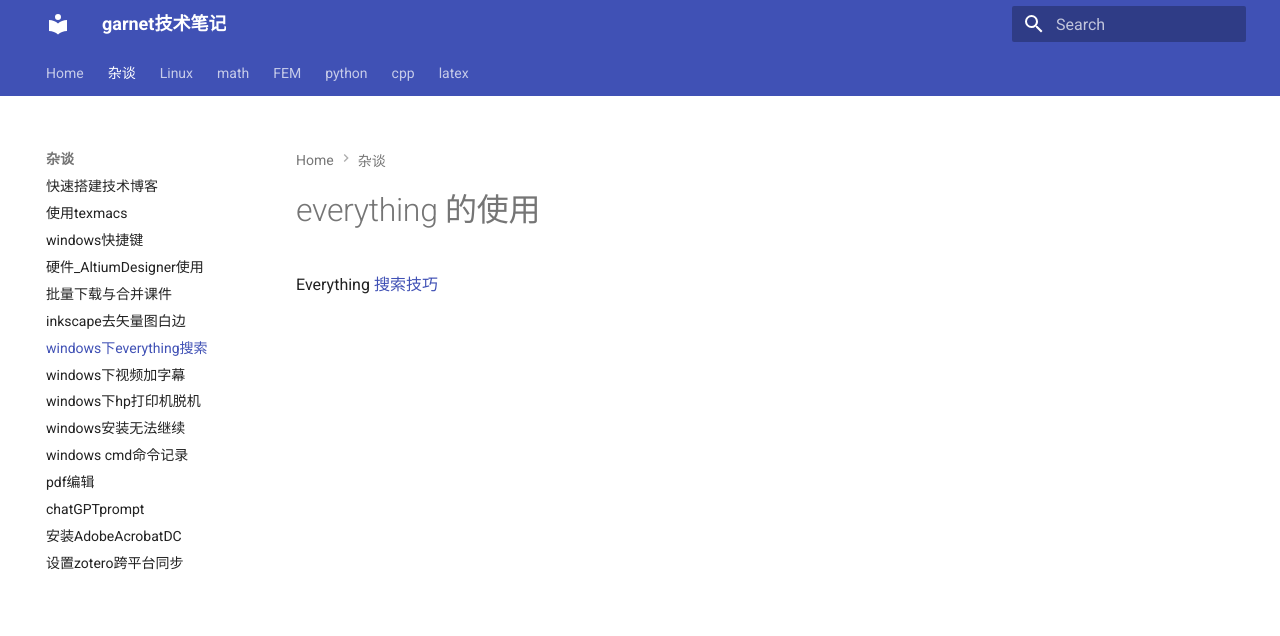
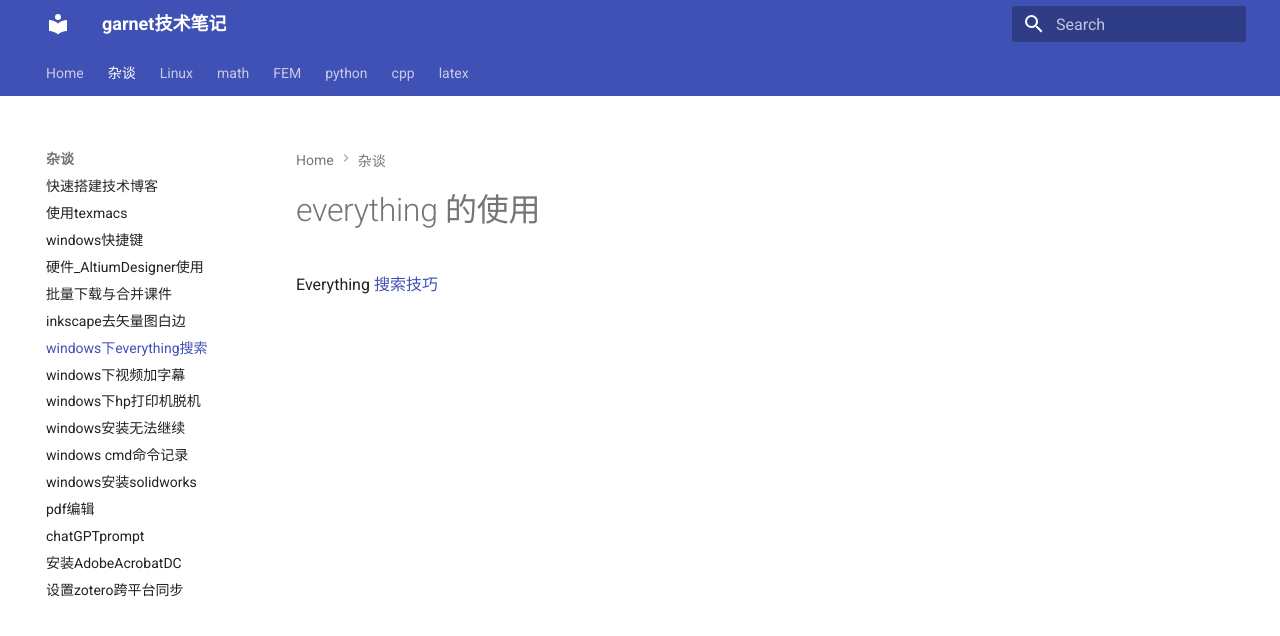
Before and after one commit to ymma98/technotes, an MkDocs documentation site: the page built from docs/杂谈/windows_everything的使用.md, in a window 1280 px wide. Shown: the top 636 px of the page. Built offline with MkDocs 1.6.1 and Material for MkDocs 9.7.7, drawn with Linux system fonts in a browser that asks for light colours.

Commit message:
Update mkdocs.yml

```diff
--- a/mkdocs.yml
+++ b/mkdocs.yml
@@ -13,6 +13,7 @@ nav:
       - windows下hp打印机脱机: 杂谈/windows_hp打印机脱机.md
       - windows安装无法继续: 杂谈/windows安装无法继续.md
       - windows cmd命令记录: 杂谈/windows_cmd.md
+      - windows安装solidworks: 杂谈/windows_安装solidworks.md
       - pdf编辑: 杂谈/pdf编辑.md
       - chatGPTprompt: 杂谈/chatGPT_prompt.md
       - 安装AdobeAcrobatDC: 杂谈/安装AdobeAcrobatDC.md
```
